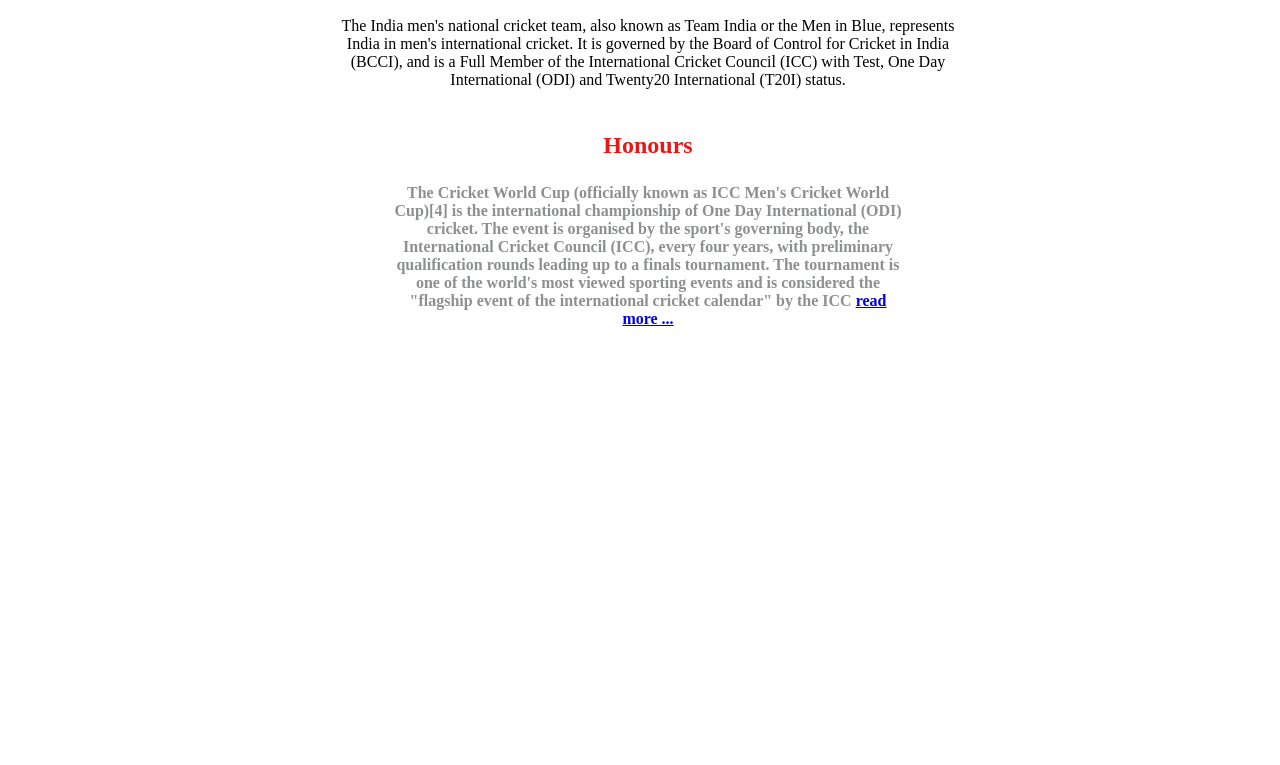
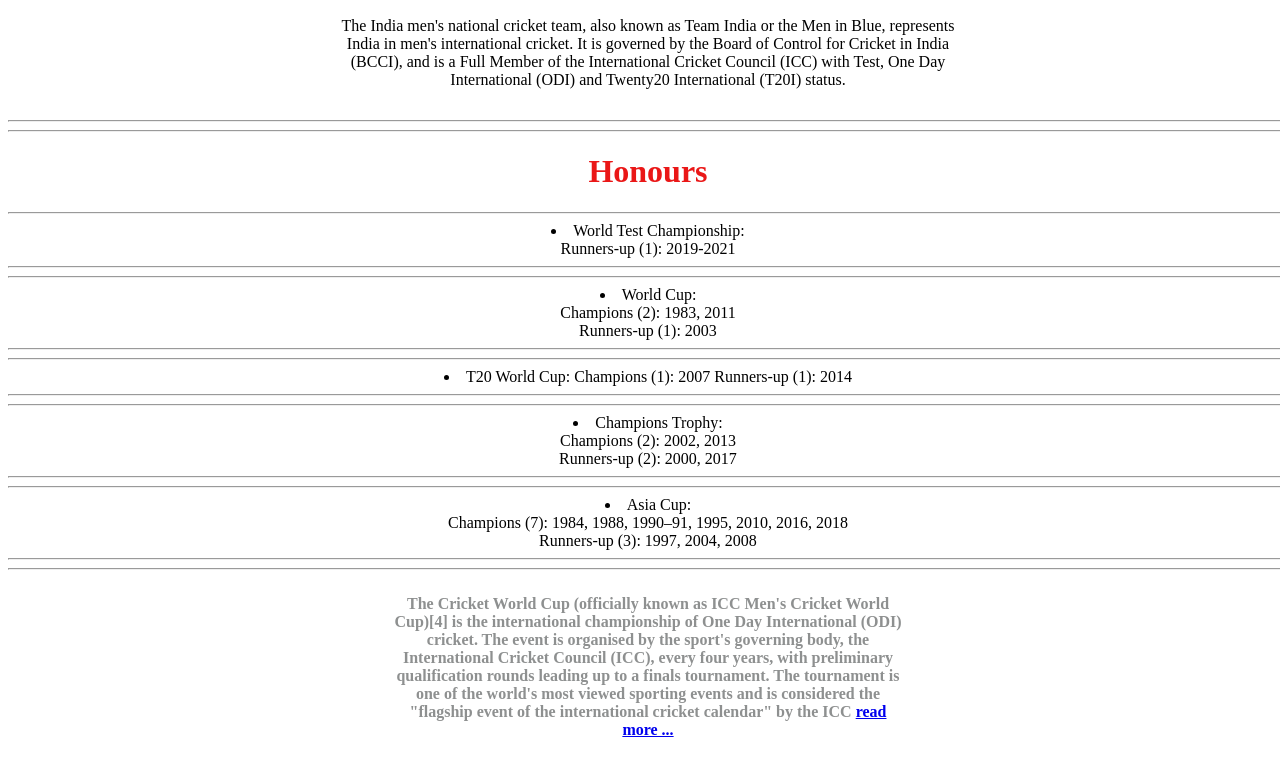
Before and after one commit to ankitt26/Microverse-Trial-3, a plain HTML site: page index.html in a window 1280 px wide. Shown: the part 437-1202 px from the top of the page. Before the commit the page ends 800 px from the top, so only its background shows below. Drawn offline with Linux system fonts and the light colour scheme.

Commit message:
added some list

```diff
--- a/index.html
+++ b/index.html
@@ -32,9 +32,42 @@
           </p>
         </div>
       </div>
+      <hr />
+      <hr />
       <div>
-        <h2 id="tribute-info">Honours</h2>
+        <h1 id="tribute-info">Honours</h1>
+        <hr />
+        <li>
+          World Test Championship: <br />
+          Runners-up (1): 2019-2021
+        </li>
+        <hr />
+        <hr />
+        <li>
+          World Cup: <br />
+          Champions (2): 1983, 2011 <br />
+          Runners-up (1): 2003
+        </li>
+        <hr />
+        <hr />
+        <li>T20 World Cup: Champions (1): 2007 Runners-up (1): 2014</li>
+        <hr />
+        <hr />
+        <li>
+          Champions Trophy: <br />
+          Champions (2): 2002, 2013 <br />
+          Runners-up (2): 2000, 2017
+        </li>
+        <hr />
+        <hr />
+        <li>
+          Asia Cup:<br />
+          Champions (7): 1984, 1988, 1990–91, 1995, 2010, 2016, 2018 <br />
+          Runners-up (3): 1997, 2004, 2008
+        </li>
       </div>
+      <hr />
+      <hr />
       <h4 id="description">
         The Cricket World Cup (officially known as ICC Men's Cricket World
         Cup)[4] is the international championship of One Day International (ODI)
```
